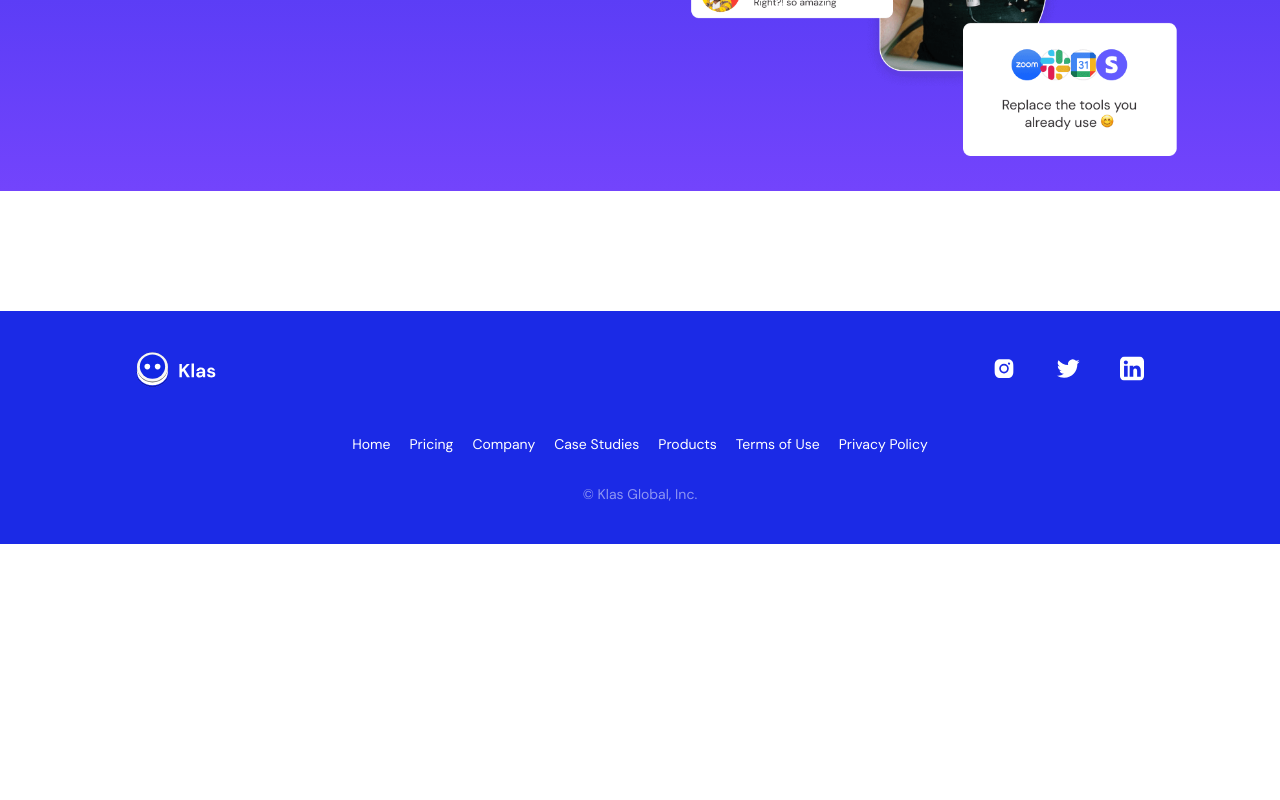
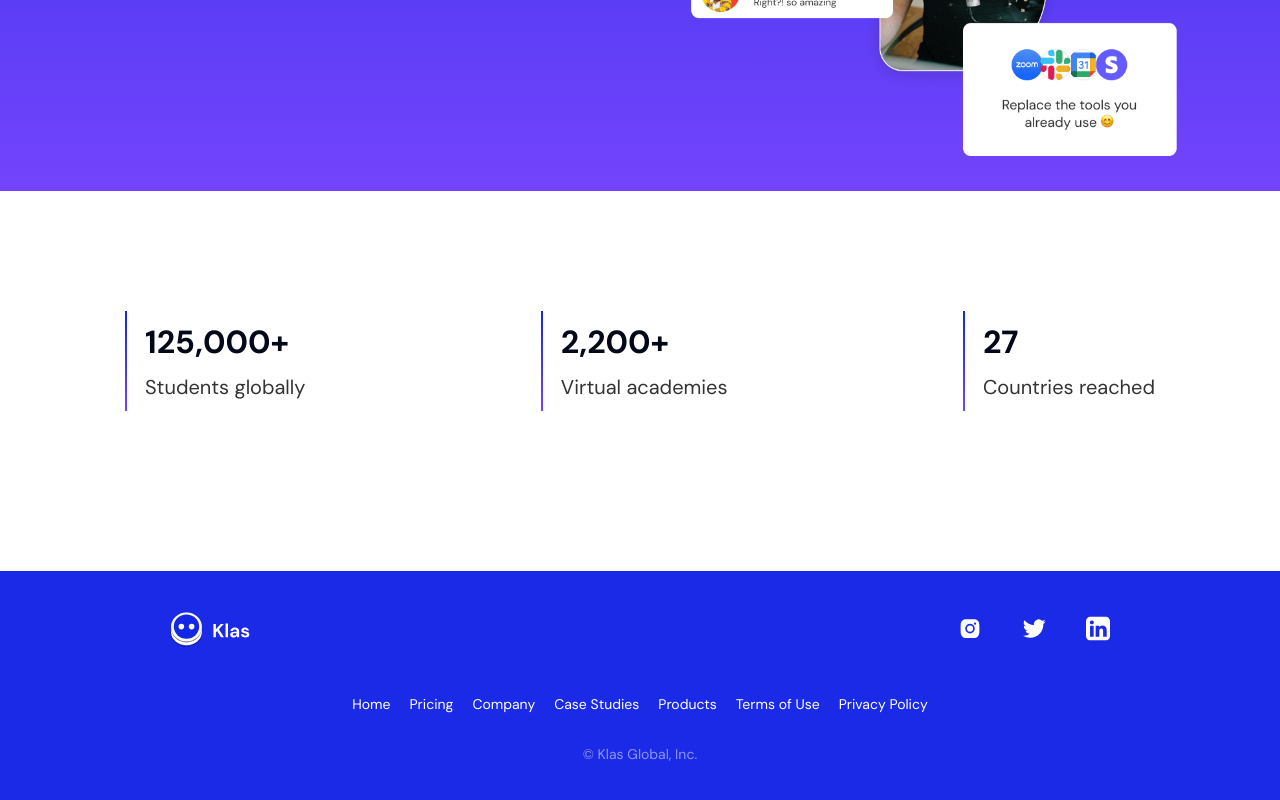
Before and after one commit to OgaDavid/Klas, a Next.js app: page / in a window 1280 px wide. Shown: the part 618-1418 px from the top of the page. Before the commit the page ends 1162 px from the top, so only its background shows below. Built offline with nearby package versions, Linux system fonts and the light colour scheme.

Commit message:
chore(stats): add stats section

```diff
--- a/app/globals.css
+++ b/app/globals.css
@@ -99,6 +99,10 @@
   background: linear-gradient(1turn, #7344fc, #1127e3);
 }
 
+.span_gradient {
+  background: linear-gradient(180deg, #1127E3, #7344fc);
+}
+
 .absolute-center {
   position: absolute;
   left: 50%;
--- a/app/page.tsx
+++ b/app/page.tsx
@@ -4,6 +4,7 @@ import Image from "next/image";
 import Link from "next/link";
 import { motion } from "framer-motion";
 import { Icons } from "@/components/icons";
+import Stats from "@/components/stats";
 
 export default function HomePage() {
   return (
@@ -60,6 +61,7 @@ export default function HomePage() {
             </div>
           </div>
         </section>
+        <Stats />
     </main>
   )
 }
--- a/components/footer.tsx
+++ b/components/footer.tsx
@@ -7,7 +7,7 @@ import { siteConfig } from "@/config/site";
 const Footer = () => {
   return (
     <footer className="bg-brand-blue-200">
-      <div className="_container">
+      <div className="container">
         <div className="py-10 sm:p-10 w-[85%] mx-auto">
           <div className="flex justify-between">
             <Link href="/">
--- /dev/null
+++ b/components/stats.tsx
@@ -0,0 +1,47 @@
+import React from "react";
+import CountUp from "react-countup";
+
+export default function Stats() {
+  return (
+    <section>
+      <div className="container">
+        <div className="mb-[160px]">
+          <div className="flex text-left max-md:items-center max-md:justify-center max-md:text-center flex-wrap justify-between max-w-[1030px] mx-auto mb-[80px]">
+            <div className="flex flex-col h-[100px] pl-[20px] justify-center relative">
+              <span className="absolute max-md:hidden h-full top-0 left-0 span_gradient w-[2px]"></span>
+              <h3 className="text-[32px] leading-[42px] max-md:text-2xl mb-[11px] font-bold">
+                <CountUp end={125000} duration={2} enableScrollSpy={true} />+
+              </h3>
+              <p className="text-[20px] leading-[26px] text-[rgba(0,0,0,.8)] max-md:text-base">
+                Students globally
+              </p>
+            </div>
+            <div className="flex flex-col h-[100px] pl-[20px] justify-center relative">
+              <span className="absolute max-md:hidden h-full top-0 left-0 span_gradient w-[2px]"></span>
+              <h3 className="text-[32px] leading-[42px] max-md:text-2xl mb-[11px] font-bold">
+                <CountUp end={2200} duration={2} enableScrollSpy={true} />+
+              </h3>
+              <p className="text-[20px] leading-[26px] text-[rgba(0,0,0,.8)] max-md:text-base">
+                Virtual academies
+              </p>
+            </div>
+            <div className="flex flex-col h-[100px] pl-[20px] justify-center relative">
+              <span className="absolute max-md:hidden h-full top-0 left-0 span_gradient w-[2px]"></span>
+              <h3 className="text-[32px] leading-[42px] max-md:text-2xl mb-[11px] font-bold">
+                <CountUp end={27} duration={2} enableScrollSpy={true} />
+              </h3>
+              <p className="text-[20px] leading-[26px] text-[rgba(0,0,0,.8)] max-md:text-base">
+                Countries reached
+              </p>
+            </div>
+          </div>
+          {/* <div className="flex items-center justify-center lg-1150:justify-between gap-[40px] flex-wrap">
+                {images.map(({ name, url }) => (
+                  <img key={name} alt={name} src={url} />
+                ))}
+              </div> */}
+        </div>
+      </div>
+    </section>
+  );
+}
--- a/package.json
+++ b/package.json
@@ -22,6 +22,7 @@
     "framer-motion": "^10.16.4",
     "next": "13.5.4",
     "react": "^18",
+    "react-countup": "^6.4.2",
     "react-dom": "^18",
     "semantic-release": "^22.0.5",
     "tailwind-merge": "^1.14.0",
```
Also changed, not shown: 1 other file (tests, documents, lock files or other folders).
